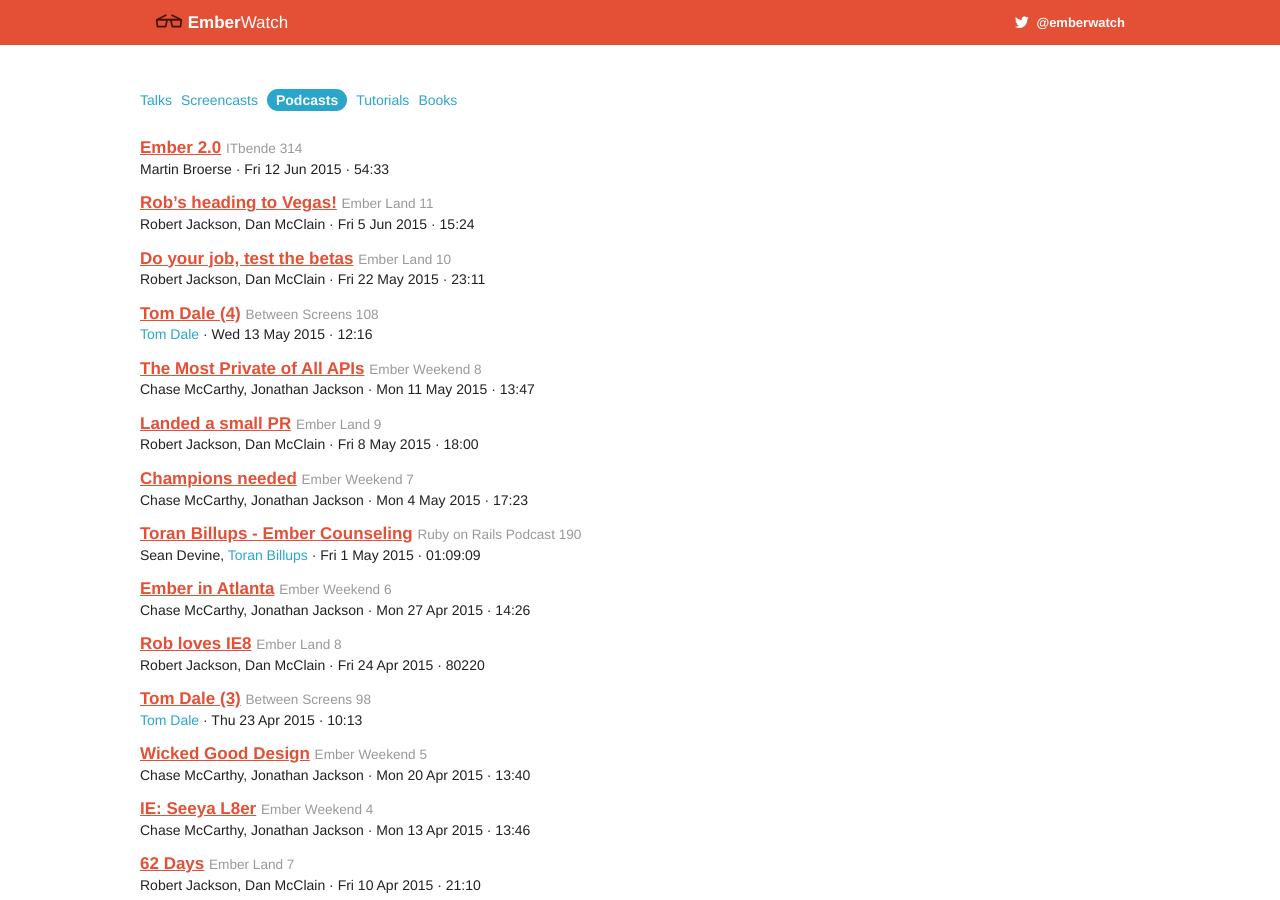
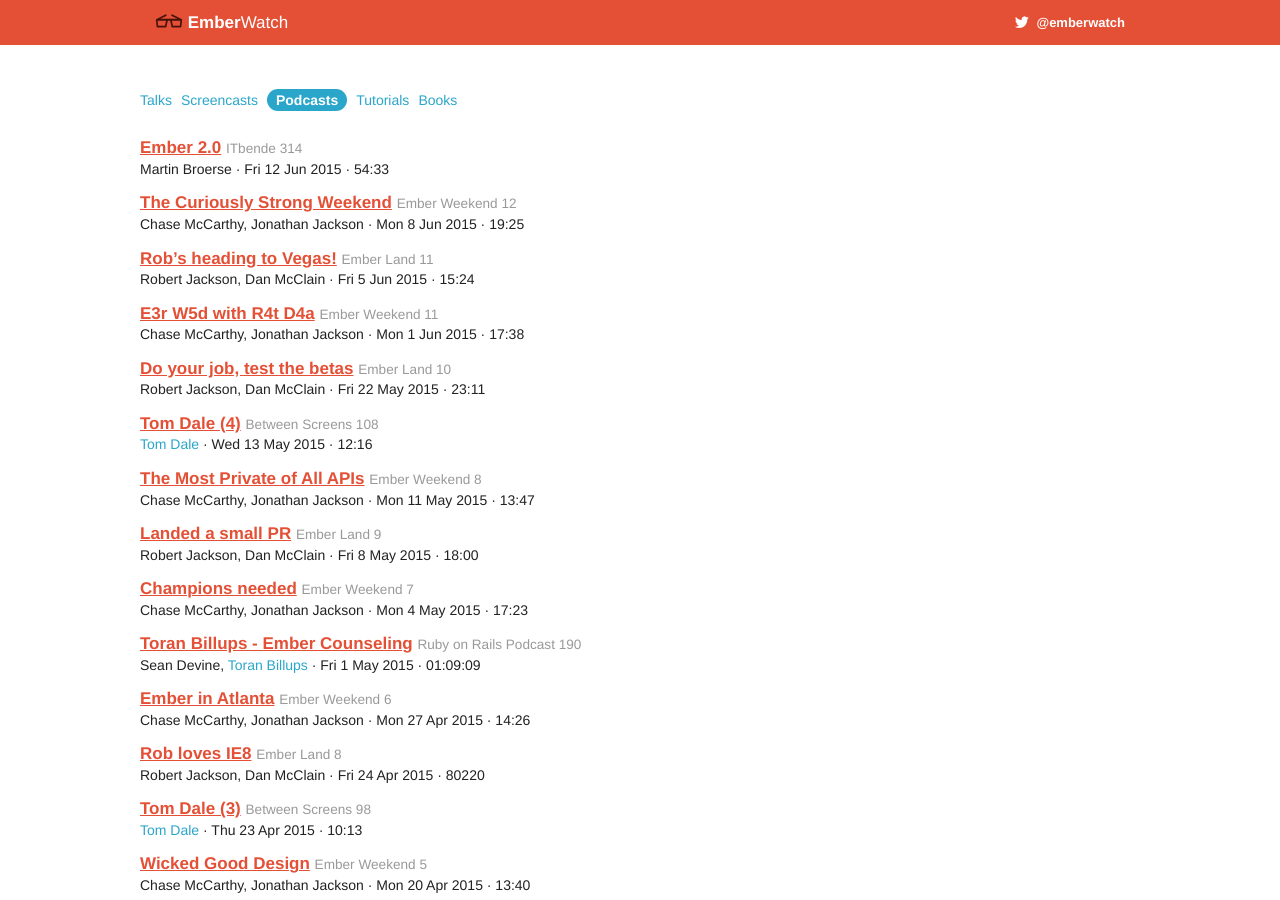
Before and after one commit to emberwatch/emberwatch, a Jekyll site: the page built from podcasts.html, in a window 1280 px wide and 900 px high. Built offline with Jekyll 4.4.1, drawn with Linux system fonts in a browser that asks for light colours; comment, search, counter and statistics services are not loaded.

Commit message:
Ember Weekend 11 & 12

```diff
--- a/_data/podcasts.yml
+++ b/_data/podcasts.yml
@@ -7,6 +7,15 @@
   duration: '54:33'
   date: '2015-06-12'
   url: http://www.itbende.nl/blog/2015/06/itbende-podcast-nr-314-ember-2-0/
+- title: 'The Curiously Strong Weekend'
+  episode: 12
+  host: Ember Weekend
+  member_ids:
+  - 158
+  - 159
+  duration: '19:25'
+  date: '2015-06-08'
+  url: https://emberweekend.com/episodes/the-curiously-strong-weekend
 - title: 'Rob’s heading to Vegas!'
   episode: 11
   host: Ember Land
@@ -16,6 +25,15 @@
   duration: '15:24'
   date: '2015-06-05'
   url: http://ember.land/episodes/11
+- title: E3r W5d with R4t D4a
+  episode: 11
+  host: Ember Weekend
+  member_ids:
+  - 158
+  - 159
+  duration: '17:38'
+  date: '2015-06-01'
+  url: https://emberweekend.com/episodes/e3r-w5d-with-r4t-d4a
 - title: Do your job, test the betas
   episode: 10
   host: Ember Land
```
